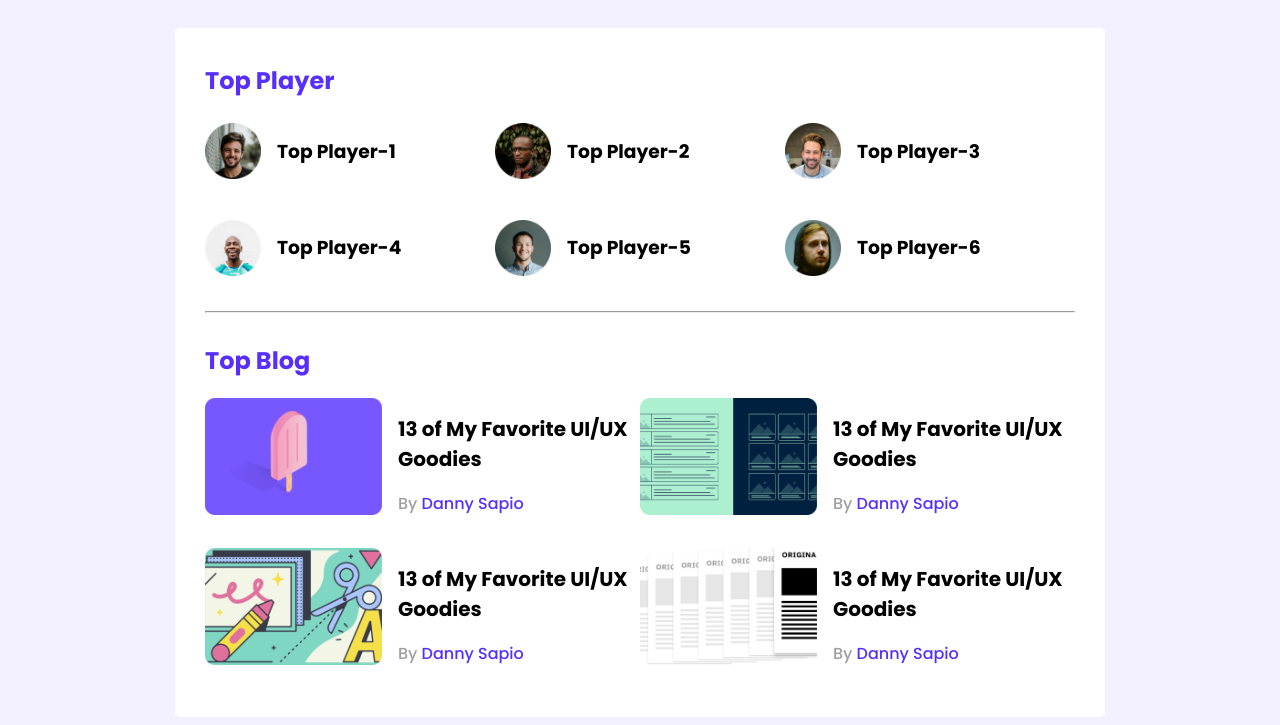
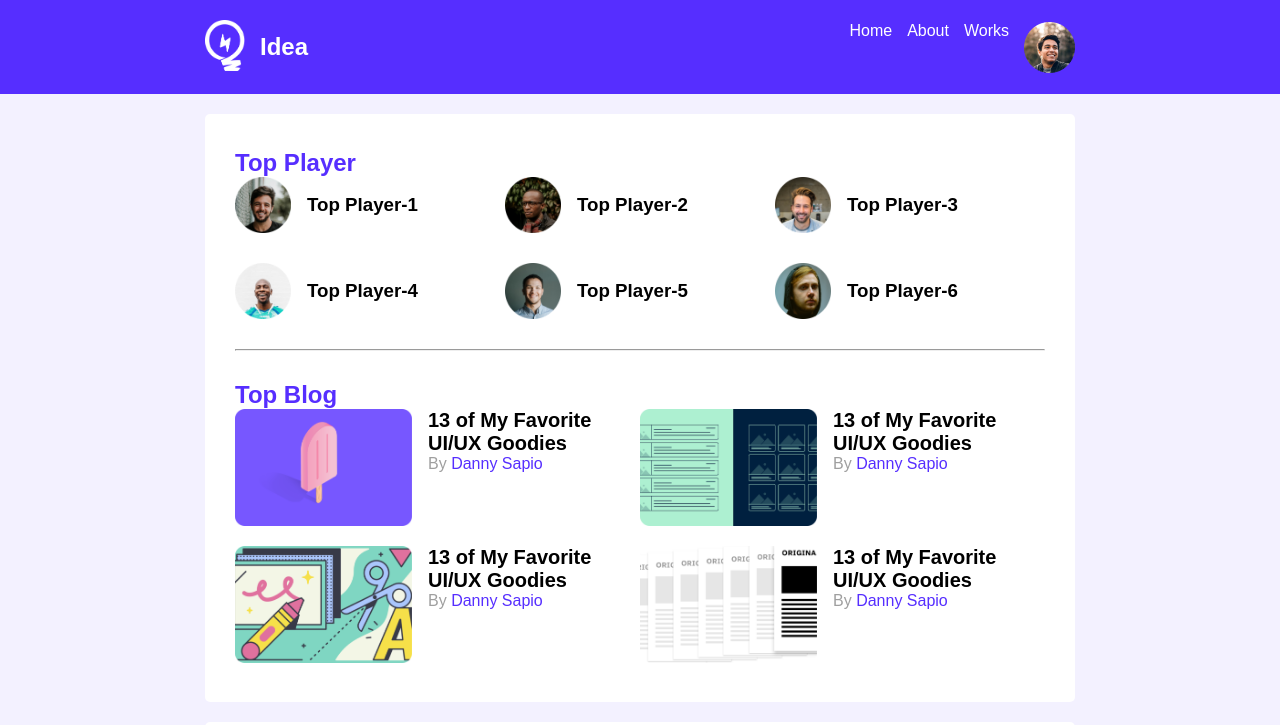
Before and after one commit to latifsagor/leader-board, a plain HTML site: page index.html in a window 1280 px wide. Shown: the top 725 px of the page. Drawn offline with Linux system fonts and the light colour scheme.

Commit message:
header content added

```diff
--- a/css/style.css
+++ b/css/style.css
@@ -1,3 +1,9 @@
+*{
+    margin: 0;
+    padding: 0;
+    box-sizing: border-box;
+}
+
 /* google fonts */
 @import url('https://fonts.googleapis.com/css2?family=Poppins:wght@300;500;700&display=swap');
 
@@ -20,6 +26,66 @@ body{
     padding: 5px 30px 35px 30px;
     margin-top: 20px;
     border-radius: 5px;
+}
+
+/* header */
+header{
+    display: flex;
+    justify-content: center;
+    align-items: center;
+    background-color: #562EFF;
+    height: 94px;
+    width: 100%;
+}
+
+.header-container{
+    width: 870px;
+}
+
+.header-details{
+    display: flex;
+    justify-content: space-between;
+    align-items: center;
+}
+
+.logo-info{
+    display: flex;
+    align-items: center;
+}
+
+.logo img{
+    width: 40px;
+    height: 51px;
+}
+
+.idea{
+    color: #fff;
+    margin-left: 15px;
+}
+
+.menu{
+    display: flex;
+}
+
+.menu-item ul {
+    display: flex;
+    list-style: none;
+}
+
+.menu-item ul {
+
+}
+
+.menu-item ul li a{
+    text-decoration: none;
+    margin-right: 15px;
+    color: #fff;
+    font-weight: 300;
+}
+
+.profile{
+    height: 51px;
+    width: 51px;
 }
 
 /* top players style */
--- a/index.html
+++ b/index.html
@@ -16,7 +16,30 @@
 
 <body>
     <header>
-
+        <section class="header-container">
+            <div class="header-details">
+                <div class="logo-info">
+                    <div class="logo">
+                        <img src="img/icons/logo.png" alt="">
+                    </div>
+                    <div class="idea">
+                        <h2>Idea</h2>
+                    </div>
+                </div>
+                <div class="menu">
+                    <div class="menu-item">
+                        <ul>
+                            <li><a href="#">Home</a></li>
+                            <li><a href="#">About</a></li>
+                            <li><a href="#">Works</a></li>
+                        </ul>
+                    </div>
+                    <div class="profile">
+                        <img src="img/icons/profile.png" alt="Profile photo">
+                    </div>
+                </div>
+            </div>
+        </section>
     </header>
     <main>
         <!-- top player and top blog section -->
```
